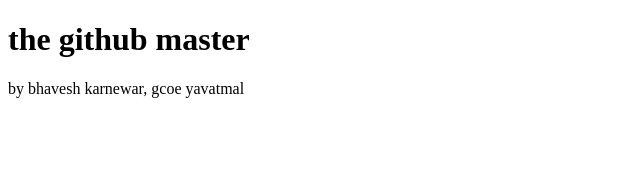
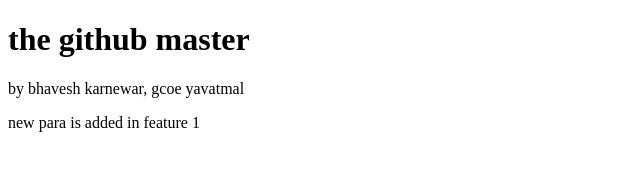
Before and after one commit to BhaveshKarnewar/Demo-repo, a plain HTML site: page index.html in a window 1280 px wide. Shown: the whole page, without its empty margins (0-640 px from the left). Drawn offline with Linux system fonts and the light colour scheme.

Commit message:
para update

```diff
--- a/index.html
+++ b/index.html
@@ -8,5 +8,6 @@
   <body>
     <h1>the github master</h1>
     <p>by bhavesh karnewar, gcoe yavatmal</p>
+    <p>new para is added in feature 1</p>
   </body>
 </html>
```
